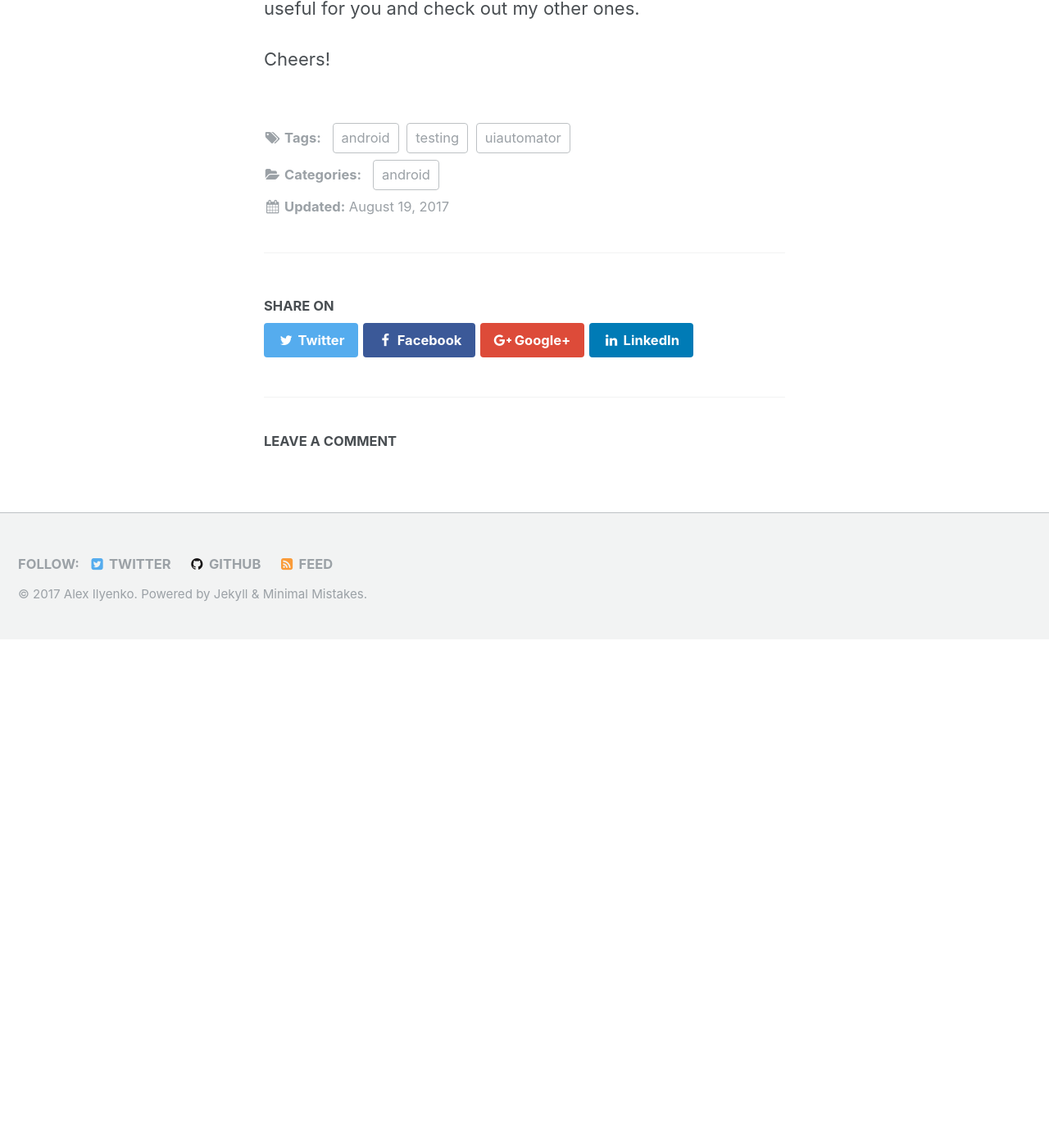
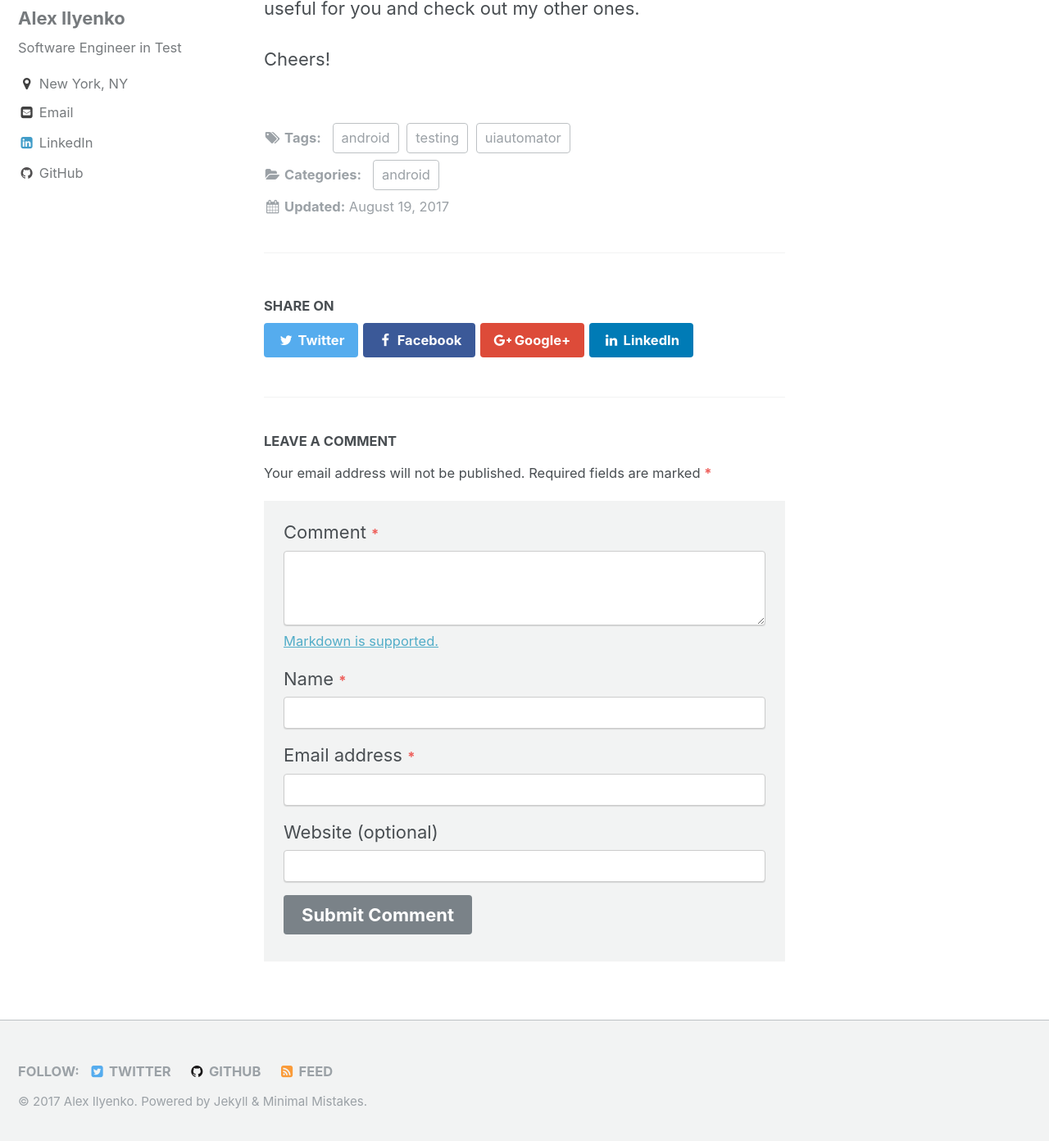
Before and after one commit to alexilyenko/alexilyenko.github.io, a Jekyll site: the page built from _posts/2017-09-19-uiautomator-basics.markdown, in a window 1280 px wide and 1400 px high, scrolled down 8086 px. Shown: the top 1392 px of the window at 82% size. Built offline with Jekyll 4.4.1, drawn with Linux system fonts in a browser that asks for light colours; comment, search, counter and statistics services are not loaded; before the commit the page ends 8866 px from its top, so only the background shows below that; some of the changed lines change nothing that is shown.

Commit message:
Change comments system to staticman

```diff
--- a/_config.yml
+++ b/_config.yml
@@ -18,7 +18,7 @@
 breadcrumbs              : false # true, false (default)
 words_per_minute         : 200
 comments:
-  provider               : "disqus" # false (default), "disqus", "discourse", "facebook", "google-plus", "staticman", "custom"
+  provider               : "staticman" # false (default), "disqus", "discourse", "facebook", "google-plus", "staticman", "custom"
   disqus:
     shortname            : "alexilyenko"
   discourse:
@@ -35,7 +35,7 @@
   filename               : comment-{@timestamp}
   format                 : "yml"
   moderation             : true
-  path                   : "docs/_data/comments/{options.slug}" # "/_data/comments/{options.slug}" (default)
+  path                   : "_data/comments/{options.slug}"
   requiredFields         : ['name', 'email', 'message']
   transforms:
     email                : "md5"
```
Also changed, not shown: _data/comments/1.txt (added).
